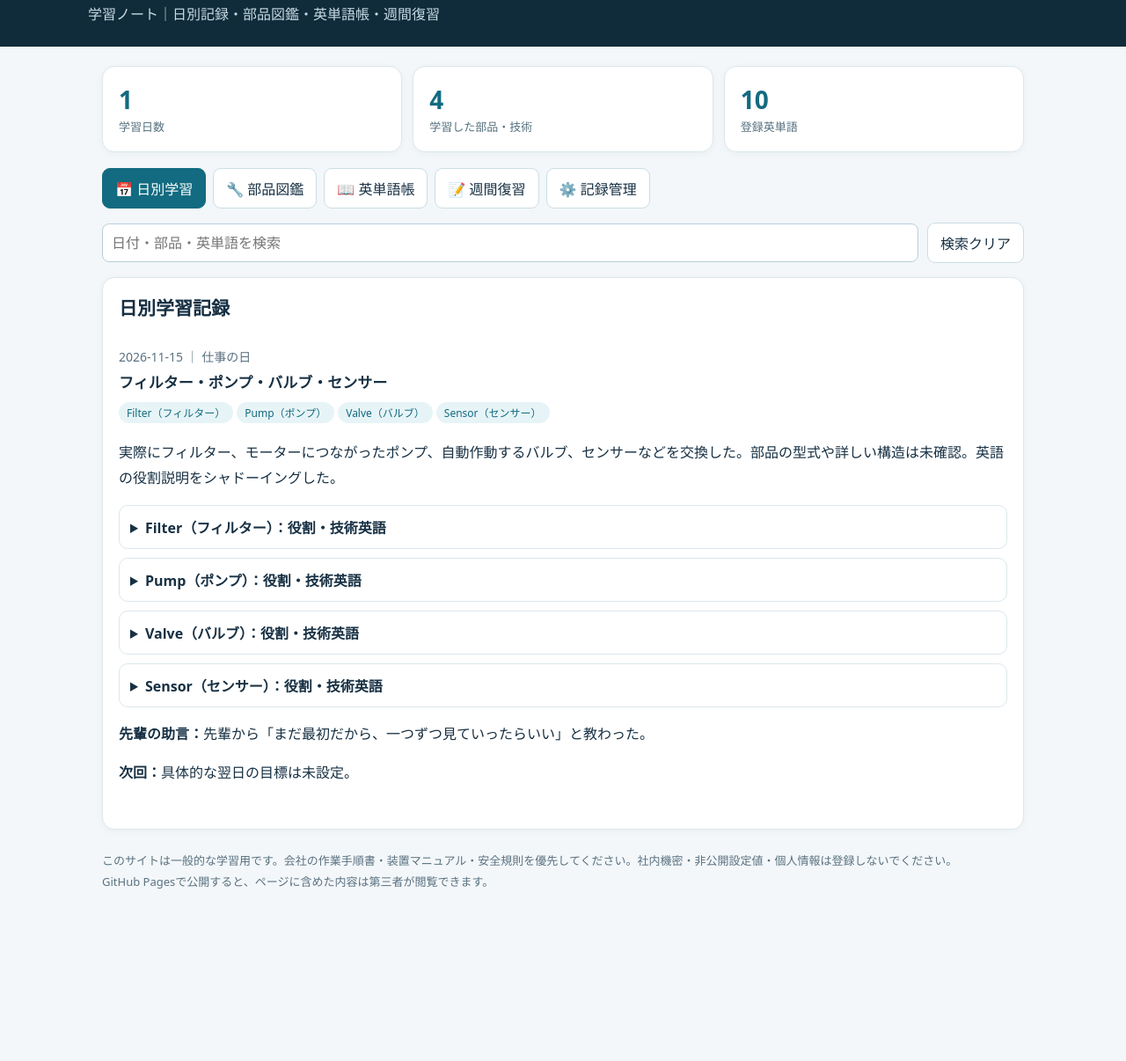
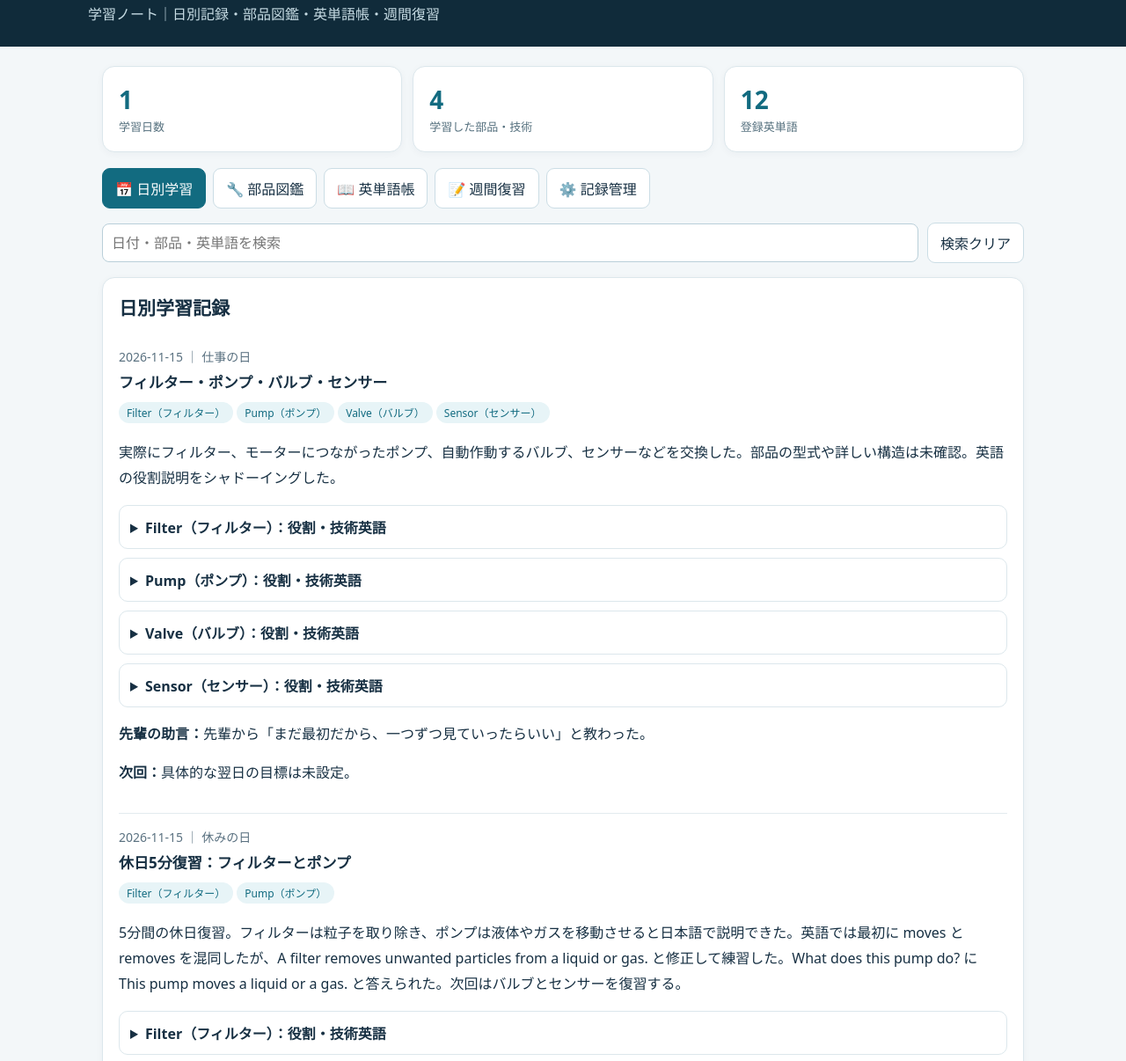
Before and after one commit to manlabbar1997-star/semiconductor-learning, a plain HTML site: page index.html in a window 1280 px wide. Shown: the part 73-1279 px from the top of the page at 88% size. Before the commit the page ends 1152 px from the top, so only its background shows below. Drawn offline with Linux system fonts and the light colour scheme.

Commit message:
Add Nov 15 five-minute holiday review without removing work record

```diff
--- a/index.html
+++ b/index.html
@@ -14,7 +14,8 @@
 </main><script>
 'use strict';
 const seed=[{date:'2026-11-15',type:'work',title:'フィルター・ポンプ・バルブ・センサー',topics:[{name:'Filter（フィルター）',role:'液体や気体から不要な粒子を取り除く。',en:'A filter removes unwanted particles from a liquid or gas.',ja:'フィルターは液体や気体から不要な粒子を取り除きます。',safety:'交換時は流体、圧力、残留物の危険を確認し、会社の手順に従う。'},{name:'Pump（ポンプ）',role:'液体や気体を移動させる。実際に扱ったものはモーターにつながっていたが、型式は未確認。',en:'A pump moves a liquid or gas.',ja:'ポンプは液体や気体を移動させます。',safety:'電源・回転部・圧力・残留エネルギーに注意する。'},{name:'Valve（バルブ）',role:'液体や気体の流れを制御する。今回扱ったものは電気や空気で自動作動し、細い空気チューブが接続されていた。',en:'A valve controls the flow of a liquid or gas.',ja:'バルブは液体や気体の流れを制御します。',safety:'空圧・残圧・予期しない動作に注意する。'},{name:'Sensor（センサー）',role:'装置の状態や物理量を検知する。具体的な測定対象・型式は未確認。',en:'A sensor detects the condition of equipment.',ja:'センサーは設備の状態を検知します。',safety:'配線・電源・可動部などを確認し、手順に従う。'}],words:[{en:'Filter',ja:'フィルター、ろ過器'},{en:'Pump',ja:'ポンプ'},{en:'Valve',ja:'バルブ、弁'},{en:'Sensor',ja:'センサー'},{en:'Remove',ja:'取り除く'},{en:'Particles',ja:'粒子'},{en:'Flow',ja:'流れ'},{en:'Detect',ja:'検知する'},{en:'Equipment',ja:'設備'},{en:'Unwanted',ja:'不要な'}],senior:'先輩から「まだ最初だから、一つずつ見ていったらいい」と教わった。',next:'具体的な翌日の目標は未設定。',body:'実際にフィルター、モーターにつながったポンプ、自動作動するバルブ、センサーなどを交換した。部品の型式や詳しい構造は未確認。英語の役割説明をシャドーイングした。'}];
-const KEY='semicon-study-records-v1';let records;try{const saved=JSON.parse(localStorage.getItem(KEY));records=Array.isArray(saved)?saved:seed}catch{records=seed}const $=id=>document.getElementById(id);const esc=s=>String(s??'').replace(/[&<>"']/g,c=>({'&':'&amp;','<':'&lt;','>':'&gt;','"':'&quot;',"'":'&#39;'}[c]));const match=(s,q)=>String(s??'').toLowerCase().includes(q);function save(){try{localStorage.setItem(KEY,JSON.stringify(records))}catch(e){$('status').textContent='保存に失敗しました。ブラウザの設定をご確認ください。'}}
+seed.push({"date":"2026-11-15","type":"off","title":"休日5分復習：フィルターとポンプ","topics":[{"name":"Filter（フィルター）","role":"液体やガスから不要な粒子（パーティクル）を取り除く。目詰まりや差圧変化は点検の手掛かりになることがある。","en":"A filter removes unwanted particles from a liquid or gas.","ja":"フィルターは液体やガスから不要な粒子を取り除きます。","safety":"交換時は残圧・残留液・ガスなどを確認し、正式な手順に従う。"},{"name":"Pump（ポンプ）","role":"液体やガスを移動させる。ポンプの種類により仕組みは異なる。","en":"This pump moves a liquid or gas.","ja":"このポンプは液体やガスを移動させます。","safety":"電源・回転部・圧力・残留エネルギーに注意する。"}],"words":[{"en":"Filter","ja":"フィルター"},{"en":"Pump","ja":"ポンプ"},{"en":"Particle","ja":"粒子"},{"en":"Move","ja":"動かす"},{"en":"Remove","ja":"取り除く"},{"en":"Unwanted","ja":"不要な"}],"body":"5分間の休日復習。フィルターは粒子を取り除き、ポンプは液体やガスを移動させると日本語で説明できた。英語では最初に moves と removes を混同したが、A filter removes unwanted particles from a liquid or gas. と修正して練習した。What does this pump do? に This pump moves a liquid or a gas. と答えられた。次回はバルブとセンサーを復習する。","next":"バルブとセンサーの役割を日本語・英語で説明する。"});
+const KEY='semicon-study-records-v1';let records;try{const saved=JSON.parse(localStorage.getItem(KEY));records=Array.isArray(saved)?saved:seed; if(Array.isArray(saved)){for(const s of seed){if(!records.some(r=>r.date===s.date&&r.type===s.type&&r.title===s.title))records.push(s)}}}catch{records=seed}const $=id=>document.getElementById(id);const esc=s=>String(s??'').replace(/[&<>"']/g,c=>({'&':'&amp;','<':'&lt;','>':'&gt;','"':'&quot;',"'":'&#39;'}[c]));const match=(s,q)=>String(s??'').toLowerCase().includes(q);function save(){try{localStorage.setItem(KEY,JSON.stringify(records))}catch(e){$('status').textContent='保存に失敗しました。ブラウザの設定をご確認ください。'}}
 function getParts(){const m=new Map();records.forEach(r=>(r.topics||[]).forEach(t=>m.set(t.name,{...t,date:r.date})));return [...m.values()]}function getWords(){const m=new Map();records.forEach(r=>(r.words||[]).forEach(w=>m.set(w.en.toLowerCase(),w)));return [...m.values()]}function render(){const q=$('search').value.trim().toLowerCase();$('days').textContent=new Set(records.map(r=>r.date)).size;$('partsCount').textContent=getParts().length;$('wordsCount').textContent=getWords().length;
 const sorted=[...records].sort((a,b)=>b.date.localeCompare(a.date));const visible=sorted.filter(r=>match(JSON.stringify(r),q));$('historyList').innerHTML=visible.map(r=>`<article class="entry"><span class="muted">${esc(r.date)} ｜ ${r.type==='off'?'休みの日':'仕事の日'}</span><h3>${esc(r.title)}</h3>${(r.topics||[]).map(t=>`<span class="tag">${esc(t.name)}</span>`).join('')}<p>${esc(r.body)}</p>${(r.topics||[]).map(t=>`<details><summary>${esc(t.name)}：役割・技術英語</summary><p><b>日本語：</b>${esc(t.role)}</p><p><b>English：</b>${esc(t.en)}<br><b>日本語訳：</b>${esc(t.ja)}</p><p><b>安全：</b>${esc(t.safety)}</p></details>`).join('')}${r.senior?`<p><b>先輩の助言：</b>${esc(r.senior)}</p>`:''}${r.next?`<p><b>次回：</b>${esc(r.next)}</p>`:''}</article>`).join('')||'<p class="muted">該当する学習記録はありません。</p>';
 const parts=getParts().filter(t=>match(JSON.stringify(t),q));$('partsList').innerHTML=parts.map(t=>`<article class="mini"><h3>${esc(t.name)}</h3><p>${esc(t.role)}</p><p><b>English：</b> ${esc(t.en)}</p><p class="muted">関連日：${esc(t.date)}</p></article>`).join('')||'<p class="muted">該当する部品はありません。</p>';
```
